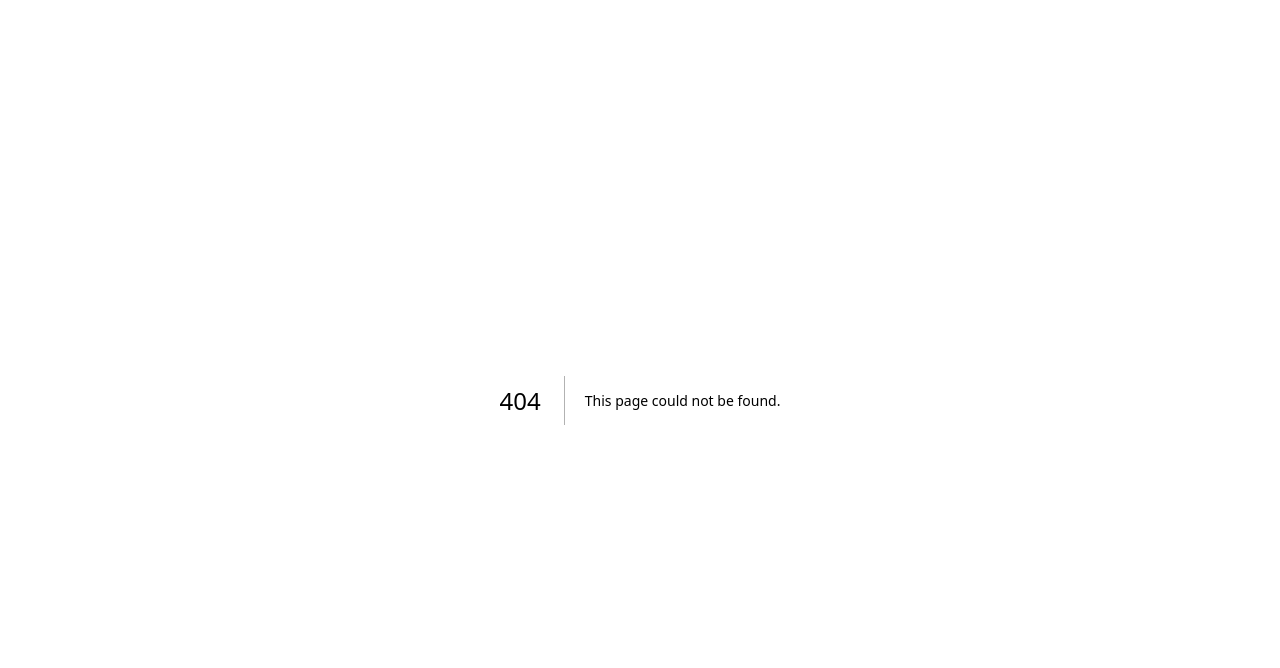
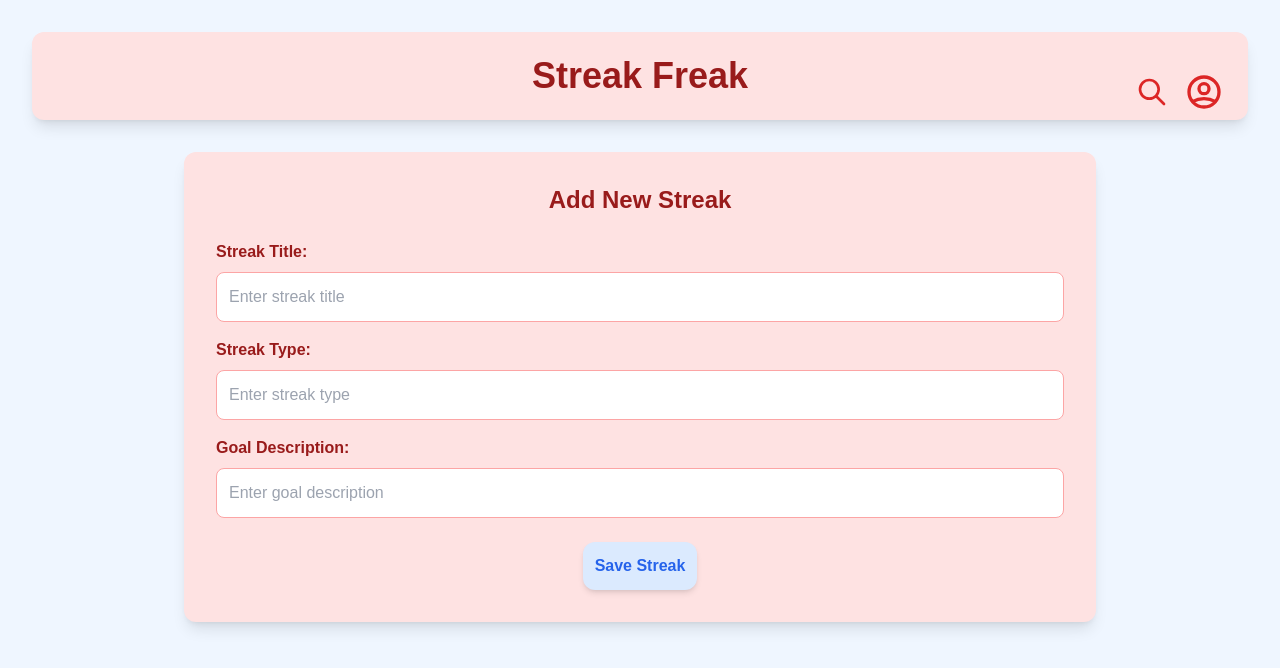
Before and after one commit to cosmo4/streak-freak, a Next.js app in the folder NextProjects/plums/: page /add in a window 1280 px wide. Before the commit this address had no page. Shown: the top 668 px of the page. Built offline with nearby package versions, Linux system fonts and the light colour scheme.

Commit message:
Added New streak

```diff
--- /dev/null
+++ b/NextProjects/plums/app/add/page.tsx
@@ -0,0 +1,79 @@
+import React from 'react';
+import { SearchIcon, UserCircleIcon } from '@heroicons/react/outline';
+
+export default function AddPage() {
+  return (
+    <div className="min-h-screen bg-blue-50 p-8">
+      {/* Header */}
+      <header className="relative bg-red-100 p-6 rounded-xl shadow-lg">
+        <div className="flex flex-col justify-center">
+          <h1 className="text-3xl sm:text-4xl font-bold text-red-800 text-center">
+            Streak Freak
+          </h1>
+        </div>
+        <div className="absolute right-6 top-4 sm:top-10 flex flex-col-reverse sm:flex-row items-center sm:space-y-0 sm:space-x-4">
+          <SearchIcon className="w-8 h-8 text-red-600" />
+          <UserCircleIcon className="w-10 h-10 text-red-600 mb-3" />
+        </div>
+      </header>
+
+      {/* Main Content */}
+      <main className="mt-8 w-3/4 mx-auto">
+        <form className="bg-red-100 p-8 rounded-xl shadow-lg">
+          <h3 className="text-2xl font-bold text-red-800 text-center mb-6">
+            Add New Streak
+          </h3>
+
+          {/* Streak Title */}
+          <div className="mb-4">
+            <label className="block text-red-800 font-semibold mb-2" htmlFor="streakTitle">
+              Streak Title:
+            </label>
+            <input
+              type="text"
+              id="streakTitle"
+              className="w-full border border-red-300 rounded-lg p-3 bg-white focus:outline-none focus:border-red-500"
+              placeholder="Enter streak title"
+            />
+          </div>
+
+          {/* Streak Type */}
+          <div className="mb-4">
+            <label className="block text-red-800 font-semibold mb-2" htmlFor="streakType">
+              Streak Type:
+            </label>
+            <input
+              type="text"
+              id="streakType"
+              className="w-full border border-red-300 rounded-lg p-3 bg-white focus:outline-none focus:border-red-500"
+              placeholder="Enter streak type"
+            />
+          </div>
+
+          {/* Goal Description */}
+          <div className="mb-4">
+            <label className="block text-red-800 font-semibold mb-2" htmlFor="goalDescription">
+              Goal Description:
+            </label>
+            <input
+              type="text"
+              id="goalDescription"
+              className="w-full border border-red-300 rounded-lg p-3 bg-white focus:outline-none focus:border-red-500"
+              placeholder="Enter goal description"
+            />
+          </div>
+
+          {/* Save Streak Button */}
+          <div className="flex justify-center mt-6">
+            <button
+              type="submit"
+              className="bg-blue-100 text-blue-600 font-bold p-3 rounded-xl shadow-md hover:bg-blue-200 hover:text-blue-700 transition-colors"
+            >
+              Save Streak
+            </button>
+          </div>
+        </form>
+      </main>
+    </div>
+  );
+}
--- a/NextProjects/plums/app/page.tsx
+++ b/NextProjects/plums/app/page.tsx
@@ -1,4 +1,5 @@
 import { PlusIcon, SearchIcon, UserCircleIcon } from '@heroicons/react/outline';
+import Link from 'next/link';
 import prisma from '../lib/prisma';
 
 
@@ -33,16 +34,21 @@ export default async function Home() {
       {/* Main Content */}
       <main className="mt-8 w-3/4 mx-auto">
         <div className="flex justify-end mb-8">
+          <Link href="/add">
             <button className="bg-red-200 p-3 rounded-full shadow-md hover:bg-red-300">
               <PlusIcon className="w-6 h-6 text-white" />
             </button>
+          </Link>
         </div>
 
         <div className="grid grid-cols-1 md:grid-cols-3 gap-12">
           {/* Add New Streak Card */}
+          <Link href="/add">
             <div className="flex items-center justify-center bg-blue-100 rounded-xl h-40 shadow-md hover:bg-blue-200">
               <PlusIcon className="w-12 h-12 text-blue-600" />
             </div>
+          </Link>
+
 
           {/* Existing Streak Cards */}
           {[...Array(6)].map((_, index) => (
```
Lines whose indentation alone changed are shown as unchanged.
